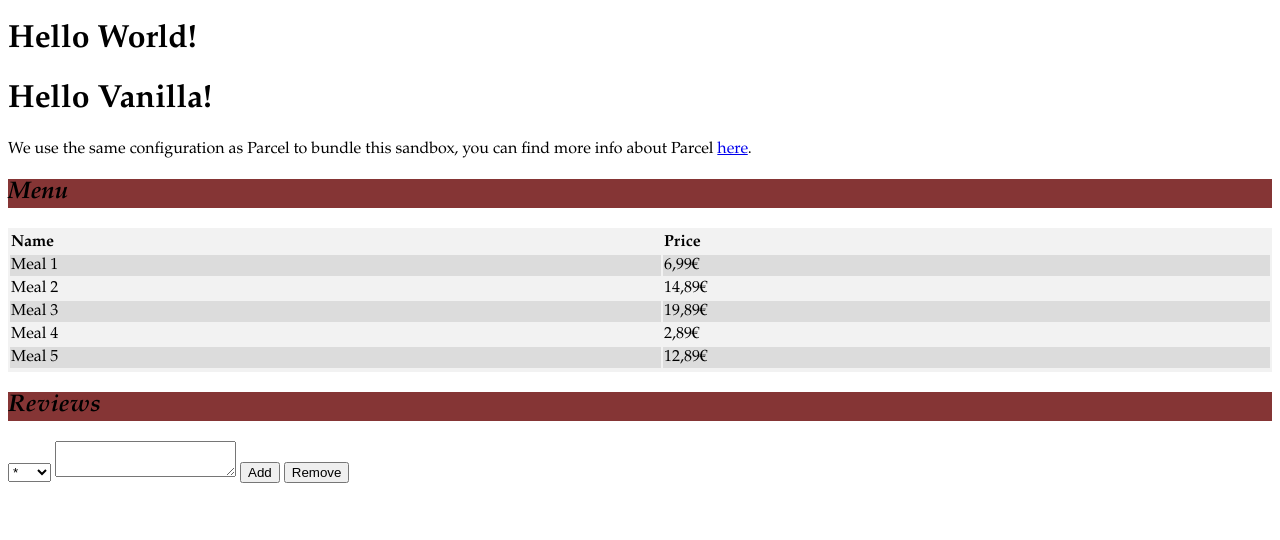
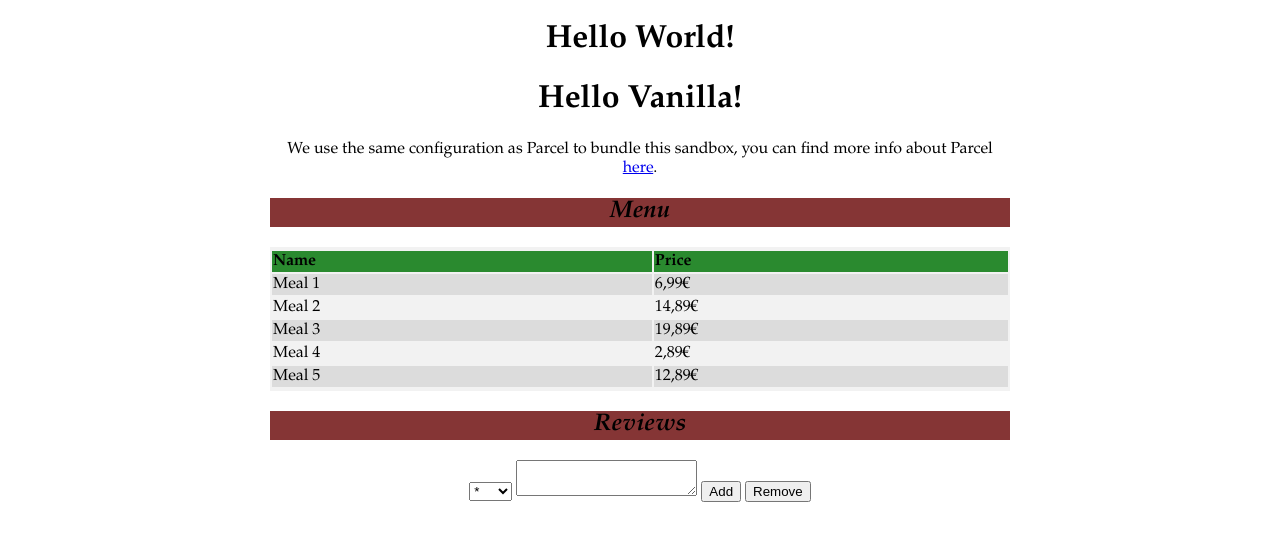
Before and after one commit to atkeppu/week2_project_AITO-main, a website built with Parcel: page index.html in a window 1280 px wide. Built offline with nearby package versions, Linux system fonts and the light colour scheme.

Commit message:
vieläkin

```diff
--- a/src/styles.css
+++ b/src/styles.css
@@ -5,6 +5,11 @@ body {
 {
   font-style: italic;
   background: #853535;
+}
+
+th
+{
+  background: #2a8a2f;
 }
 
 #menu-table
@@ -16,16 +21,17 @@ body {
   width: 100%;
 }
 
-#menu-table tr:nth-child(even) {background:rgb(220, 220, 220)};
-#menu-table tr:nth-child(odd) {background:rgba(0, 0, 0, 0)};
-
-.menu-layout
+div.menu-layout
 {
   text-align: center;
   max-width: 740px;
   margin:auto;
 }
 
+#menu-table tr:nth-child(even) {background:rgb(220, 220, 220)};
+#menu-table tr:nth-child(odd) {background:rgba(0, 0, 0, 0)};
+
+
 .list-item {
   display: list-item;
   list-style-type: decimal;
```
Also changed, not shown: 3 other files.
